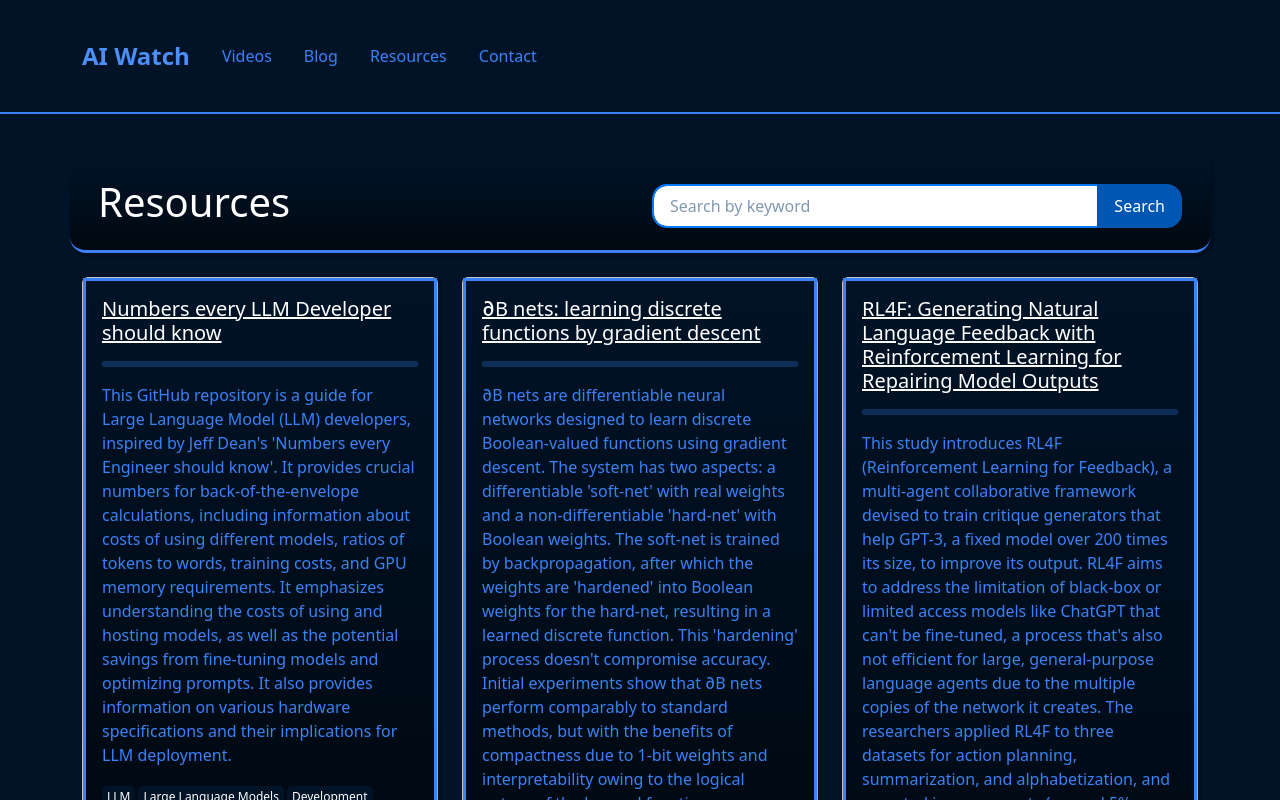
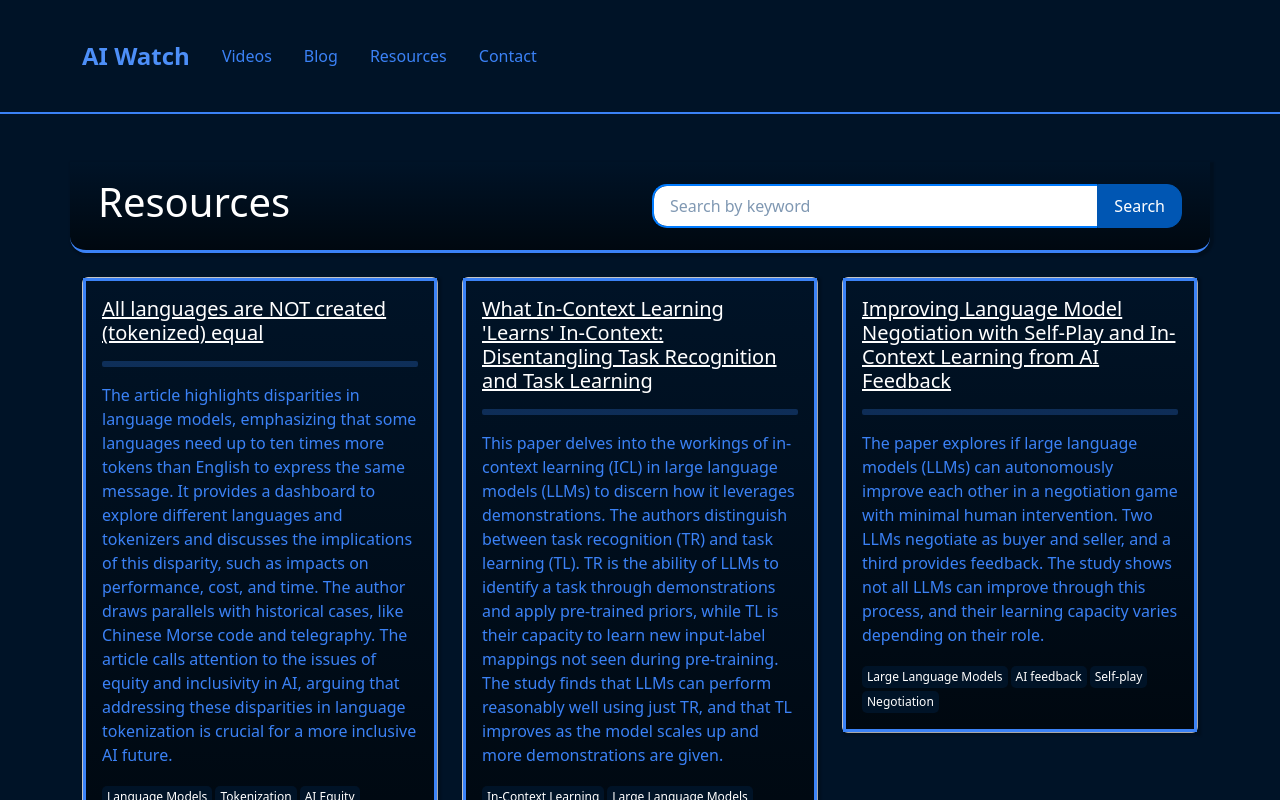
Before and after one commit to dstock3/aiwatch, a React (Create React App) app: page /resources in a window 1280 px wide. Shown: the top 800 px of the page. Built offline with nearby package versions, Linux system fonts and the light colour scheme.

Commit message:
Added to resources page

```diff
--- a/src/data/resources.js
+++ b/src/data/resources.js
@@ -1,4 +1,22 @@
 const resources = [
+  {
+    "title": "All languages are NOT created (tokenized) equal",
+    "url": "https://blog.yenniejun.com/p/all-languages-are-not-created-tokenized",
+    "description": "The article highlights disparities in language models, emphasizing that some languages need up to ten times more tokens than English to express the same message. It provides a dashboard to explore different languages and tokenizers and discusses the implications of this disparity, such as impacts on performance, cost, and time. The author draws parallels with historical cases, like Chinese Morse code and telegraphy. The article calls attention to the issues of equity and inclusivity in AI, arguing that addressing these disparities in language tokenization is crucial for a more inclusive AI future.",
+    "keywords": ["Language Models", "Tokenization", "AI Equity", "AI Inclusivity"]
+  },
+  {
+    "title": "What In-Context Learning 'Learns' In-Context: Disentangling Task Recognition and Task Learning",
+    "url": "https://arxiv.org/pdf/2305.09731.pdf",
+    "description": "This paper delves into the workings of in-context learning (ICL) in large language models (LLMs) to discern how it leverages demonstrations. The authors distinguish between task recognition (TR) and task learning (TL). TR is the ability of LLMs to identify a task through demonstrations and apply pre-trained priors, while TL is their capacity to learn new input-label mappings not seen during pre-training. The study finds that LLMs can perform reasonably well using just TR, and that TL improves as the model scales up and more demonstrations are given.",
+    "keywords": ["In-Context Learning", "Large Language Models", "Task Recognition", "Task Learning"]
+  },
+  {
+    "title": "Improving Language Model Negotiation with Self-Play and In-Context Learning from AI Feedback",
+    "url": "https://arxiv.org/pdf/2305.10142.pdf",
+    "description": "The paper explores if large language models (LLMs) can autonomously improve each other in a negotiation game with minimal human intervention. Two LLMs negotiate as buyer and seller, and a third provides feedback. The study shows not all LLMs can improve through this process, and their learning capacity varies depending on their role.",
+    "keywords": ["Large Language Models", "AI feedback", "Self-play", "Negotiation"]
+  },
   {
     "title": "Numbers every LLM Developer should know",
     "url": "https://github.com/ray-project/llm-numbers",
```
